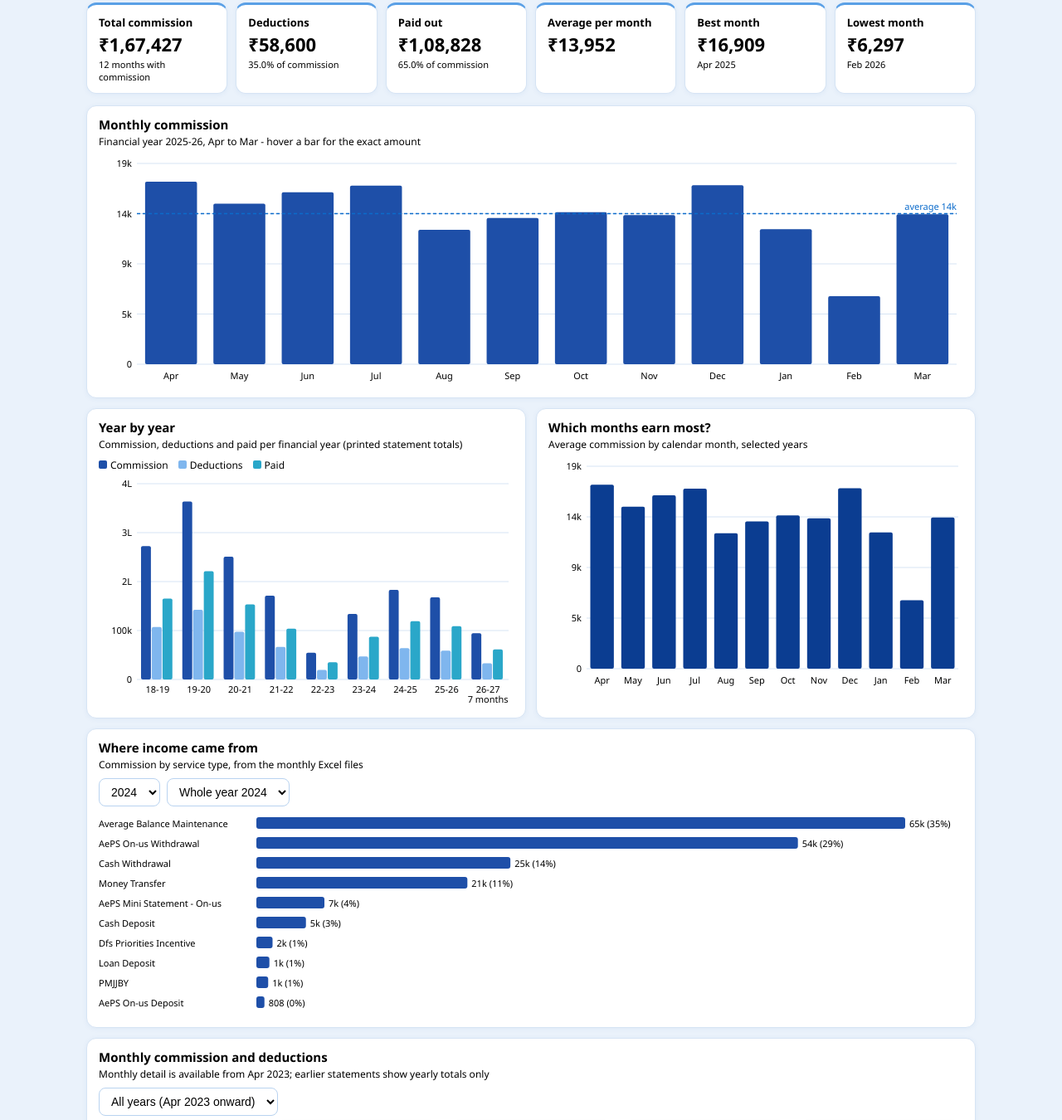
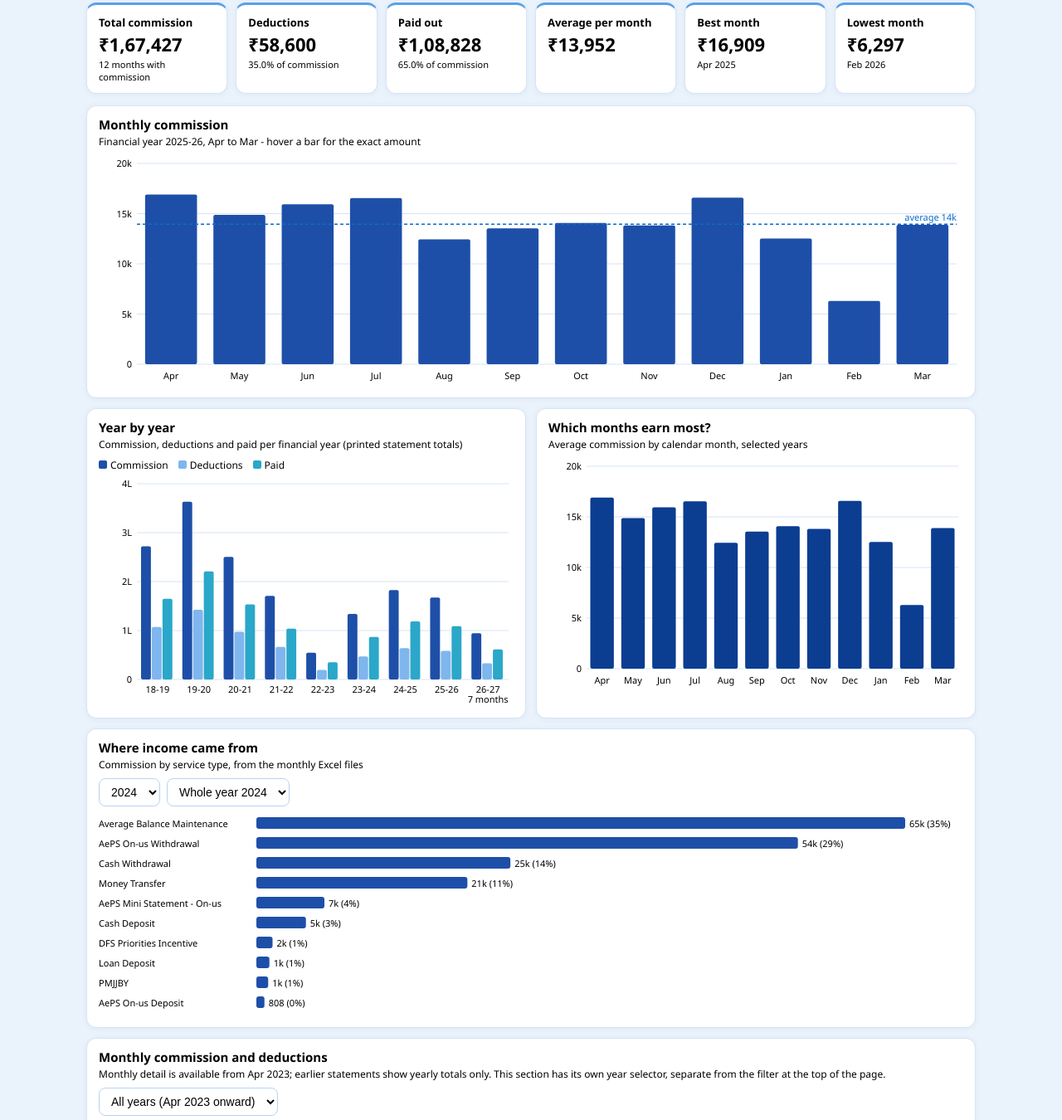
Before and after one commit to Gopimahith/csp-commission-dashboard, a plain HTML site: page index.html in a window 1280 px wide. Shown: the part 229-1579 px from the top of the page at 83% size. Drawn offline with Linux system fonts and the light colour scheme.

Commit message:
Enhance Monthly commission section with year selector
Updated the Monthly commission and deductions section to include a year selector for better filtering. Adjusted the display of monthly details and improved the chart calculations for better accuracy.

```diff
--- a/index.html
+++ b/index.html
@@ -25,7 +25,7 @@ text{fill:#000;font-size:11px}.tip{position:fixed;pointer-events:none;background
 <div class="card"><h2>Year by year</h2><p class="n">Commission, deductions and paid per financial year (printed statement totals)</p><div class="leg"><span><i style="background:var(--c1)"></i>Commission</span><span><i style="background:var(--c2)"></i>Deductions</span><span><i style="background:var(--c3)"></i>Paid</span></div><div id="fyc"></div></div>
 <div class="card"><h2>Which months earn most?</h2><p class="n">Average commission by calendar month, selected years</p><div id="season"></div></div>
 <div class="card full"><h2>Where income came from</h2><p class="n">Commission by service type, from the monthly Excel files</p><div style="margin-bottom:6px;display:flex;gap:8px;flex-wrap:wrap"><select id="ysrc"><option value="2024">2024</option><option value="2025">2025</option><option value="2026">2026</option></select><select id="m24"></select></div><div id="src"></div></div>
-<div class="card full"><h2>Monthly commission and deductions</h2><p class="n" id="dedn">Monthly detail is available from Apr 2023; earlier statements show yearly totals only</p><div style="margin:6px 0"><select id="dedy"></select></div><div class="kpis" id="dedk" style="margin:8px 0"></div><h3 style="font-size:14px;margin:12px 0 2px">Commission and total deducted, month by month</h3><div class="leg"><span><i style="background:var(--c1)"></i>Commission</span><span><i style="background:var(--c2)"></i>Total deducted</span></div><div id="dedm"></div><h3 style="font-size:14px;margin:12px 0 2px">GST, SAVE and TDS, month by month</h3><div class="leg"><span><i style="background:var(--c5)"></i>GST</span><span><i style="background:var(--c4)"></i>SAVE</span><span><i style="background:var(--c2)"></i>TDS</span></div><div id="dedc"></div></div>
+<div class="card full"><h2>Monthly commission and deductions</h2><p class="n" id="dedn">Monthly detail is available from Apr 2023; earlier statements show yearly totals only. This section has its own year selector, separate from the filter at the top of the page.</p><div style="margin:6px 0"><select id="dedy"></select></div><div class="kpis" id="dedk" style="margin:8px 0"></div><h3 style="font-size:14px;margin:12px 0 2px">Commission and total deducted, month by month</h3><div class="leg"><span><i style="background:var(--c1)"></i>Commission</span><span><i style="background:var(--c2)"></i>Total deducted</span></div><div id="dedm"></div><h3 style="font-size:14px;margin:12px 0 2px">GST, SAVE and TDS, month by month</h3><div class="leg"><span><i style="background:var(--c5)"></i>GST</span><span><i style="background:var(--c4)"></i>SAVE</span><span><i style="background:var(--c2)"></i>TDS</span></div><div id="dedc"></div></div>
 <div class="card full"><h2>Before and after deductions</h2><p class="n">What was earned, what was cut (GST, SAVE, TDS) and what was paid out, per financial year</p><div class="leg"><span><i style="background:var(--c3)"></i>Paid out (after cuts)</span><span><i style="background:var(--c2)"></i>Deducted</span></div><div id="ba"></div><div style="overflow:auto;margin-top:10px"><table id="batbl"></table></div></div>
 <div class="card full note" id="notes"></div>
 </div></div><div class="tip" id="tip"></div>
@@ -36,6 +36,7 @@ const inr=x=>Math.round(x).toLocaleString('en-IN');const inr2=x=>x.toLocaleStrin
 const fyOf=m=>{const y=+m.slice(0,4),mo=+m.slice(5);return mo>=4?y:y-1};const fyName=y=>y+'-'+String(y+1).slice(2);
 const years=[...new Set(D.commission.map(r=>fyOf(r[0])))].sort();
 const fyTot={};for(const k in D.fy){fyTot[+k.slice(0,4)]={name:k,com:D.fy[k][0],ded:D.fy[k][1],paid:D.fy[k][2]}}
+const nmax=m=>{const raw=m/4,p=Math.pow(10,Math.floor(Math.log10(raw))),f=raw/p,st=(f<=1?1:f<=2?2:f<=5?5:10)*p;return st*4};
 const css=n=>getComputedStyle(document.documentElement).getPropertyValue(n).trim();
 const tip=document.getElementById('tip');
 function showTip(e,h){tip.innerHTML=h;tip.style.display='block';const w=tip.offsetWidth;tip.style.left=Math.min(innerWidth-w-8,e.clientX+12)+'px';tip.style.top=(e.clientY+14)+'px'}
@@ -63,7 +64,7 @@ function render(){
 }
 function trend(rows,sel){
  document.getElementById('trendN').textContent=(sel==='all'?'All months, Jun 2018 onward':'Financial year '+fyName(+sel)+', Apr to Mar')+' - hover a bar for the exact amount';
- const{s,W,h}=chartBox('trend',280);const l=46,r=8,t=10,b=28;const max=Math.max(...rows.map(x=>x[1]))*1.1;axisY(s,W,h,max,l,r,t,b,short);
+ const{s,W,h}=chartBox('trend',280);const l=46,r=8,t=10,b=28;let max=Math.max(...rows.map(x=>x[1]))*1.1;max=nmax(max);axisY(s,W,h,max,l,r,t,b,short);
  const bw=(W-l-r)/rows.length;const avg=rows.reduce((a,x)=>a+x[1],0)/rows.length;
  rows.forEach((x,i)=>{const bh=(h-t-b)*x[1]/max,xx=l+i*bw,yy=h-b-bh;const rect=el('rect',{x:xx+bw*.12,y:yy,width:Math.max(1,bw*.76),height:bh,rx:2,fill:css('--c1')});
   rect.addEventListener('mousemove',e=>showTip(e,`<b>${MN[+x[0].slice(5)-1]} ${x[0].slice(0,4)}</b><br>&#8377;${inr2(x[1])}`));rect.addEventListener('mouseleave',hideTip);s.appendChild(rect);
@@ -71,24 +72,24 @@ function trend(rows,sel){
  const ay=h-b-(h-t-b)*avg/max;s.appendChild(el('line',{x1:l,x2:W-r,y1:ay,y2:ay,stroke:css('--c6'),'stroke-dasharray':'4 3','stroke-width':1.5}));s.appendChild(el('text',{x:W-r,y:ay-4,'text-anchor':'end',style:'fill:'+css('--c6')},'average '+short(avg)));
 }
 function fyChart(){
- const ys=Object.keys(fyTot).map(Number).sort();const{s,W,h}=chartBox('fyc',280);const l=46,r=6,t=10,b=34;const max=Math.max(...ys.map(y=>fyTot[y].com))*1.1;axisY(s,W,h,max,l,r,t,b,short);
+ const ys=Object.keys(fyTot).map(Number).sort();const{s,W,h}=chartBox('fyc',280);const l=46,r=6,t=10,b=34;let max=Math.max(...ys.map(y=>fyTot[y].com))*1.1;max=nmax(max);axisY(s,W,h,max,l,r,t,b,short);
  const gw=(W-l-r)/ys.length;ys.forEach((y,i)=>{const f=fyTot[y];const ser=[['com','--c1','Commission'],['ded','--c2','Deductions'],['paid','--c3','Paid']];ser.forEach(([k,c,nm],j)=>{const bw=gw*.26,bh=(h-t-b)*f[k]/max,x=l+i*gw+gw*.1+j*bw;const rc=el('rect',{x,y:h-b-bh,width:bw*.92,height:bh,rx:2,fill:css(c)});rc.addEventListener('mousemove',e=>showTip(e,`<b>${f.name}</b><br>${nm}: &#8377;${inr(f[k])}`));rc.addEventListener('mouseleave',hideTip);s.appendChild(rc)});
  s.appendChild(el('text',{x:l+i*gw+gw/2,y:h-18,'text-anchor':'middle'},String(y).slice(2)+'-'+String(y+1).slice(2)));if(y===2026)s.appendChild(el('text',{x:l+i*gw+gw/2,y:h-6,'text-anchor':'middle'},'7 months'))});
 }
 function season(){
  const sel=fy.value;const by={};rowsFor(sel).forEach(r=>{const m=+r[0].slice(5);(by[m]=by[m]||[]).push(r[1])});
- const order=[4,5,6,7,8,9,10,11,12,1,2,3];const{s,W,h}=chartBox('season',280);const l=46,r=6,t=10,b=26;const vals=order.map(m=>by[m]?by[m].reduce((a,x)=>a+x,0)/by[m].length:0);const max=Math.max(...vals)*1.1||1;axisY(s,W,h,max,l,r,t,b,short);
+ const order=[4,5,6,7,8,9,10,11,12,1,2,3];const{s,W,h}=chartBox('season',280);const l=46,r=6,t=10,b=26;const vals=order.map(m=>by[m]?by[m].reduce((a,x)=>a+x,0)/by[m].length:0);let max=Math.max(...vals)*1.1||1;max=nmax(max);axisY(s,W,h,max,l,r,t,b,short);
  const bw=(W-l-r)/12;order.forEach((m,i)=>{const v=vals[i],bh=(h-t-b)*v/max;const rc=el('rect',{x:l+i*bw+bw*.12,y:h-b-bh,width:bw*.76,height:bh,rx:2,fill:css('--c5')});rc.addEventListener('mousemove',e=>showTip(e,`<b>${MN[m-1]}</b><br>Average &#8377;${inr(v)}<br>${(by[m]||[]).length} year(s) of data`));rc.addEventListener('mouseleave',hideTip);s.appendChild(rc);s.appendChild(el('text',{x:l+i*bw+bw/2,y:h-8,'text-anchor':'middle'},MN[m-1]))});
 }
 const m24=document.getElementById('m24'),ysrc=document.getElementById('ysrc');function fillM(){m24.innerHTML='<option value="all">Whole year '+ysrc.value+'</option>'+MN.map((m,i)=>D['events'+ysrc.value].some(e=>e[0]===i+1)?`<option value="${i+1}">${m} ${ysrc.value}</option>`:'').join('')}fillM();ysrc.onchange=()=>{fillM();srcChart()};m24.onchange=srcChart;
 function srcChart(){
  const sel=m24.value;const agg={};let tot=0;D['events'+ysrc.value].forEach(([m,t,n,a])=>{if(sel==='all'||+sel===m){agg[t]=(agg[t]||0)+a;tot+=a}});
  const list=Object.entries(agg).sort((a,b)=>b[1]-a[1]).slice(0,10);const rowH=24;const box=document.getElementById('src');box.innerHTML='';const W=Math.max(300,box.clientWidth);const h=list.length*rowH+8;const s=el('svg',{viewBox:`0 0 ${W} ${h}`});box.appendChild(s);
- const lw=Math.min(190,W*.46),max=list[0][1];const nice=t=>t.toLowerCase().replace(/(^|\s|-)\w/g,c=>c.toUpperCase()).replace('Aeps','AePS').replace('Pmjjby','PMJJBY').replace('Pmsby','PMSBY').replace('Apy','APY').replace('Ekyc','eKYC').replace('Onus','On-us');
+ const lw=Math.min(190,W*.46),max=list[0][1];const nice=t=>t.toLowerCase().replace(/(^|\s|-)\w/g,c=>c.toUpperCase()).replace('Aeps','AePS').replace('Dfs','DFS').replace('Pmjjby','PMJJBY').replace('Pmsby','PMSBY').replace('Apy','APY').replace('Ekyc','eKYC').replace('Onus','On-us');
  list.forEach(([t,a],i)=>{const y=i*rowH+4,bw=(W-lw-70)*a/max;s.appendChild(el('text',{x:0,y:y+15,style:'fill:'+css('--ink')},nice(t).slice(0,30)));const rc=el('rect',{x:lw,y:y+3,width:Math.max(2,bw),height:14,rx:3,fill:css('--c1')});rc.addEventListener('mousemove',e=>showTip(e,`<b>${nice(t)}</b><br>&#8377;${inr2(a)}<br>${(a/tot*100).toFixed(1)}% of ${sel==='all'?ysrc.value:MN[sel-1]} commission`));rc.addEventListener('mouseleave',hideTip);s.appendChild(rc);s.appendChild(el('text',{x:lw+bw+5,y:y+15},short(a)+' ('+(a/tot*100).toFixed(0)+'%)'))});
 }
 function mbars(id,ks,series){
- const{s,W,h}=chartBox(id,260);const l=46,r=6,t=10,b=28;const max=Math.max(...ks.flatMap(k=>series.map(x=>x[2](k))))*1.1;axisY(s,W,h,max,l,r,t,b,short);
+ const{s,W,h}=chartBox(id,260);const l=46,r=6,t=10,b=28;let max=Math.max(...ks.flatMap(k=>series.map(x=>x[2](k))))*1.1;max=nmax(max);axisY(s,W,h,max,l,r,t,b,short);
  const bw=(W-l-r)/ks.length,n=series.length;
  ks.forEach((k,i)=>{series.forEach(([nm,c,f],j)=>{const v=f(k),bh=(h-t-b)*v/max;const rc=el('rect',{x:l+i*bw+bw*.1+j*(bw*.8/n),y:h-b-bh,width:Math.max(1,bw*.8/n-1),height:bh,rx:1,fill:css(c)});
    rc.addEventListener('mousemove',e=>showTip(e,`<b>${MN[+k.slice(5)-1]} ${k.slice(0,4)}</b><br>${nm}: &#8377;${inr2(v)}`));rc.addEventListener('mouseleave',hideTip);s.appendChild(rc)});
```
